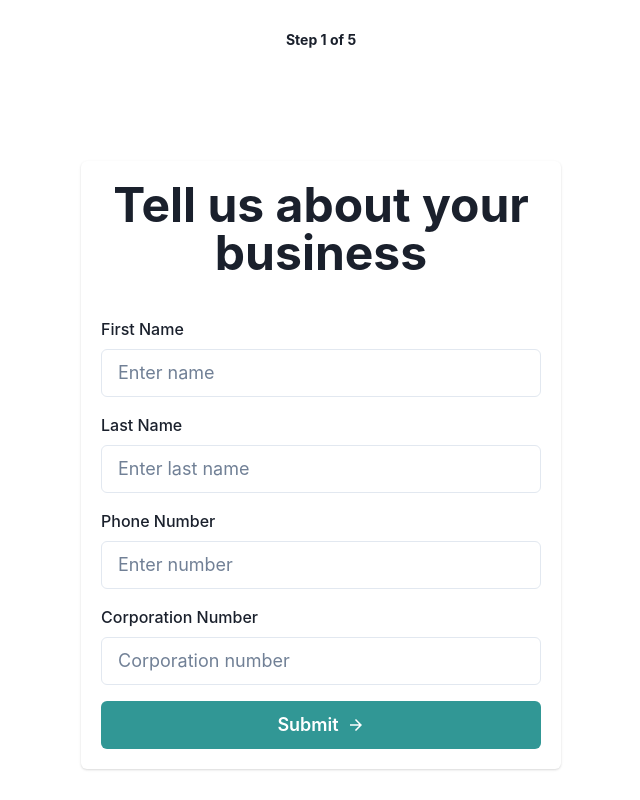
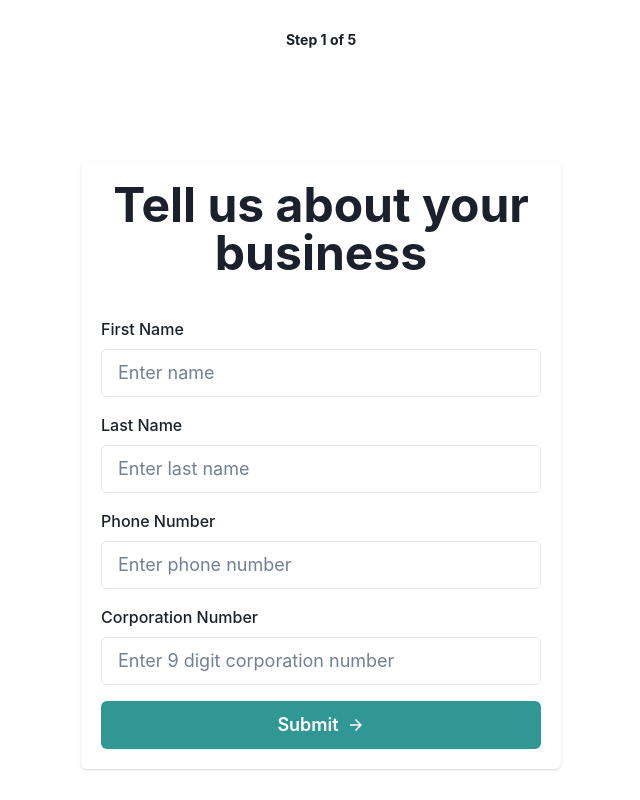
Before and after one commit to jaksa-b/onboarding-form, a Next.js app: page /onboarding in a window 1280 px wide. Shown: the whole page, without its empty margins (319-959 px from the left). Built offline with nearby package versions, Linux system fonts and the light colour scheme.

Commit message:
refactor to useFormik

```diff
--- a/components/onboarding/UserStepForm.tsx
+++ b/components/onboarding/UserStepForm.tsx
@@ -1,5 +1,5 @@
 "use client";
-import React from "react";
+import React, { useEffect } from "react";
 import {
   FormControl,
   FormLabel,
@@ -9,10 +9,10 @@ import {
   Grid,
 } from "@chakra-ui/react";
 import * as Yup from "yup";
-import { Field, FieldProps, Form, Formik } from "formik";
+import { useFormik } from "formik";
 import { ArrowForwardIcon } from "@chakra-ui/icons";
-import { checkCorporationNumber } from "@/lib/user";
 import { User } from "@/types";
+import { useCheckCorporationNumber } from "@/lib/user";
 
 interface UserStepFormProps {
   onSubmit: (values: User) => void;
@@ -26,19 +26,12 @@ const UserStepForm = ({ onSubmit }: UserStepFormProps) => {
     corporationNumber: "",
   };
 
-  const validateCorporationNumber = async (number: string) => {
-    if (number?.length !== 9) return;
-    return await checkCorporationNumber(number);
-  };
-
-  function onHandleSubmit(values: User) {
-    onSubmit(values);
-  }
-
   const phoneRegExp =
     /^[+][1]\(?([0-9]{3})\)?[-. ]?([0-9]{3})[-. ]?([0-9]{4})$/;
 
-  const SignupSchema = Yup.object().shape({
+  const formik = useFormik({
+    initialValues,
+    validationSchema: Yup.object().shape({
       firstName: Yup.string()
         .min(2, "Too Short!")
         .max(50, "Too Long!")
@@ -51,105 +44,113 @@ const UserStepForm = ({ onSubmit }: UserStepFormProps) => {
         .matches(phoneRegExp, "Phone number is not valid")
         .required("Required"),
       corporationNumber: Yup.string()
-      .matches(/^[0-9]*$/, "Numbers only")
-      .min(9, "Please enter 9 digit number")
-      .max(9, "Too long, please enter 9 digit number")
-      .test(
-        "corporationNumber",
-        "Invalid corporation number",
-        async (value = "") => {
-          return await validateCorporationNumber(value);
-        }
-      )
+        .matches(/^[0-9]{9}$/, "Please enter 9 digit number")
         .required("Required"),
+    }),
+    onSubmit: (values) => {
+      onSubmit(values);
+    },
   });
 
+  const { values, setFieldError, isSubmitting } = formik;
+
+  const {
+    data: isValidCorporationNumber,
+    error: corporationNumberError,
+    isFetching,
+  } = useCheckCorporationNumber(values.corporationNumber);
+
+  useEffect(() => {
+    if (!isFetching && values.corporationNumber.length === 9) {
+      if (corporationNumberError || !isValidCorporationNumber) {
+        setFieldError("corporationNumber", "Invalid corporation number");
+      }
+    }
+  }, [
+    isFetching,
+    isValidCorporationNumber,
+    corporationNumberError,
+    values.corporationNumber,
+    setFieldError,
+  ]);
+
   return (
-    <Formik
-      initialValues={initialValues}
-      validationSchema={SignupSchema}
-      onSubmit={onHandleSubmit}
+    <form onSubmit={formik.handleSubmit}>
+      <Grid gap={4}>
+        <FormControl
+          isInvalid={!!formik.errors.firstName && formik.touched.firstName}
         >
-      {(props) => (
-        <Form>
-          <Grid gap={4}>
-            <Field id="firstName" name="firstName">
-              {({ field, meta }: FieldProps) => (
-                <FormControl isInvalid={Boolean(meta.error && meta.touched)}>
           <FormLabel htmlFor="first-name">First Name</FormLabel>
           <Input
-                    {...field}
+            id="firstName"
+            {...formik.getFieldProps("firstName")}
+            placeholder="Enter name"
             size="lg"
-                    id="firstName"
-                    placeholder="Enter name"
+            aria-label="First name"
             data-testid="firstName"
-                    aria-label="First name"
           />
           <FormErrorMessage data-testid="firstNameError">
-                    {meta.error}
+            {formik.errors.firstName}
           </FormErrorMessage>
         </FormControl>
-              )}
-            </Field>
 
-            <Field id="lastName" name="lastName">
-              {({ field, meta }: FieldProps) => (
-                <FormControl isInvalid={Boolean(meta.error && meta.touched)}>
+        <FormControl
+          isInvalid={!!formik.errors.lastName && formik.touched.lastName}
+        >
           <FormLabel htmlFor="last-name">Last Name</FormLabel>
           <Input
-                    {...field}
+            id="lastName"
+            {...formik.getFieldProps("lastName")}
+            placeholder="Enter last name"
             size="lg"
-                    placeholder="Enter last name"
-                    id="last-name"
+            aria-label="Last name"
             data-testid="lastName"
           />
           <FormErrorMessage data-testid="lastNameError">
-                    {meta.error}
+            {formik.errors.lastName}
           </FormErrorMessage>
         </FormControl>
-              )}
-            </Field>
 
-            <Field id="phone" name="phone">
-              {({ field, meta }: FieldProps) => (
-                <FormControl isInvalid={Boolean(meta.error && meta.touched)}>
-                  <FormLabel htmlFor="phone-number">Phone Number</FormLabel>
+        <FormControl isInvalid={!!formik.errors.phone && formik.touched.phone}>
+          <FormLabel htmlFor="phone">Phone Number</FormLabel>
           <Input
-                    {...field}
+            id="phone"
+            {...formik.getFieldProps("phone")}
+            placeholder="Enter phone number"
             size="lg"
-                    placeholder="Enter number"
-                    id="phone-number"
+            aria-label="Phone number"
             data-testid="phone"
           />
           <FormErrorMessage data-testid="phoneError">
-                    {meta.error}
+            {formik.errors.phone}
           </FormErrorMessage>
         </FormControl>
-              )}
-            </Field>
 
-            <Field id="corporationNumber" name="corporationNumber">
-              {({ field, meta }: FieldProps) => (
-                <FormControl isInvalid={Boolean(meta.error && meta.touched)}>
-                  <FormLabel htmlFor="last-name">Corporation Number</FormLabel>
+        <FormControl
+          isInvalid={
+            !!formik.errors.corporationNumber &&
+            formik.touched.corporationNumber
+          }
+        >
+          <FormLabel htmlFor="corporation-number">Corporation Number</FormLabel>
           <Input
-                    {...field}
+            id="corporationNumber"
+            {...formik.getFieldProps("corporationNumber")}
+            placeholder="Enter 9 digit corporation number"
             size="lg"
-                    placeholder="Corporation number"
-                    id="corporation-number"
+            aria-label="Corporation number"
             data-testid="corporationNumber"
           />
           <FormErrorMessage data-testid="corporationNumberError">
-                    {meta?.error}
+            {formik.errors.corporationNumber}
           </FormErrorMessage>
         </FormControl>
-              )}
-            </Field>
       </Grid>
+
       <Button
         mt={4}
         colorScheme="teal"
-            isLoading={props.isSubmitting}
+        isLoading={isSubmitting}
         type="submit"
         width="100%"
         loadingText="Submitting"
@@ -158,9 +159,7 @@ const UserStepForm = ({ onSubmit }: UserStepFormProps) => {
       >
         Submit
       </Button>
-        </Form>
-      )}
-    </Formik>
+    </form>
   );
 };
 
--- a/lib/user.ts
+++ b/lib/user.ts
@@ -1,5 +1,6 @@
 import { User } from "@/types";
 import fetch from "cross-fetch";
+import { useQuery } from "@tanstack/react-query";
 
 const base_api_url = process.env.NEXT_PUBLIC_BASE_API_URL;
 
@@ -28,3 +29,15 @@ export const checkCorporationNumber = async (number: string) => {
   const corporationNumber = await response?.json();
   return corporationNumber.valid;
 };
+
+export const useCheckCorporationNumber = (number: string) => {
+  return useQuery(
+    ["corporationNumber", number],
+    () => checkCorporationNumber(number),
+    {
+      enabled: number.length === 9, // Only run if 9 digits are entered
+      staleTime: 3600000, // Cache for 1 hour
+      cacheTime: 3600000, // Cache time for 1 hour
+    }
+  );
+};
```
Also changed, not shown: 1 other file (tests, documents, lock files or other folders). Lines whose indentation alone changed are shown as unchanged.
